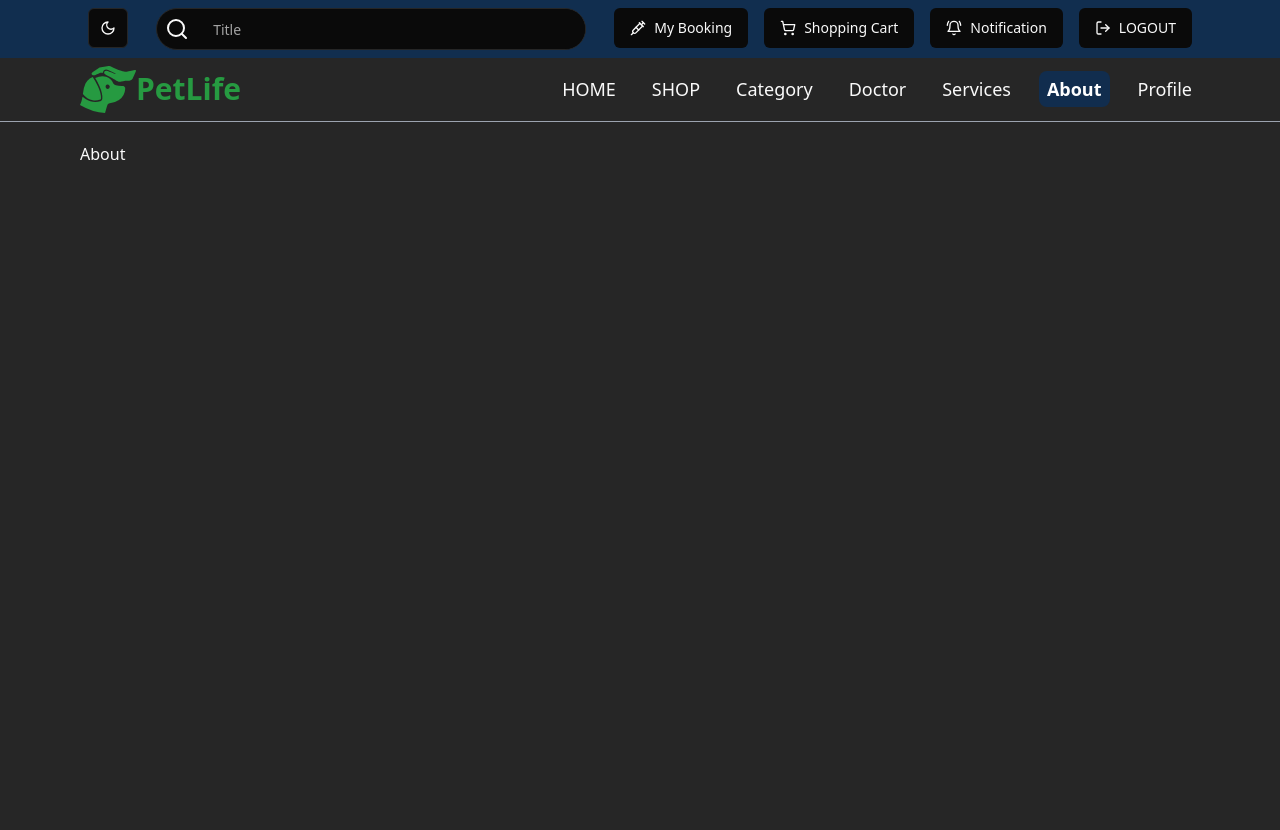
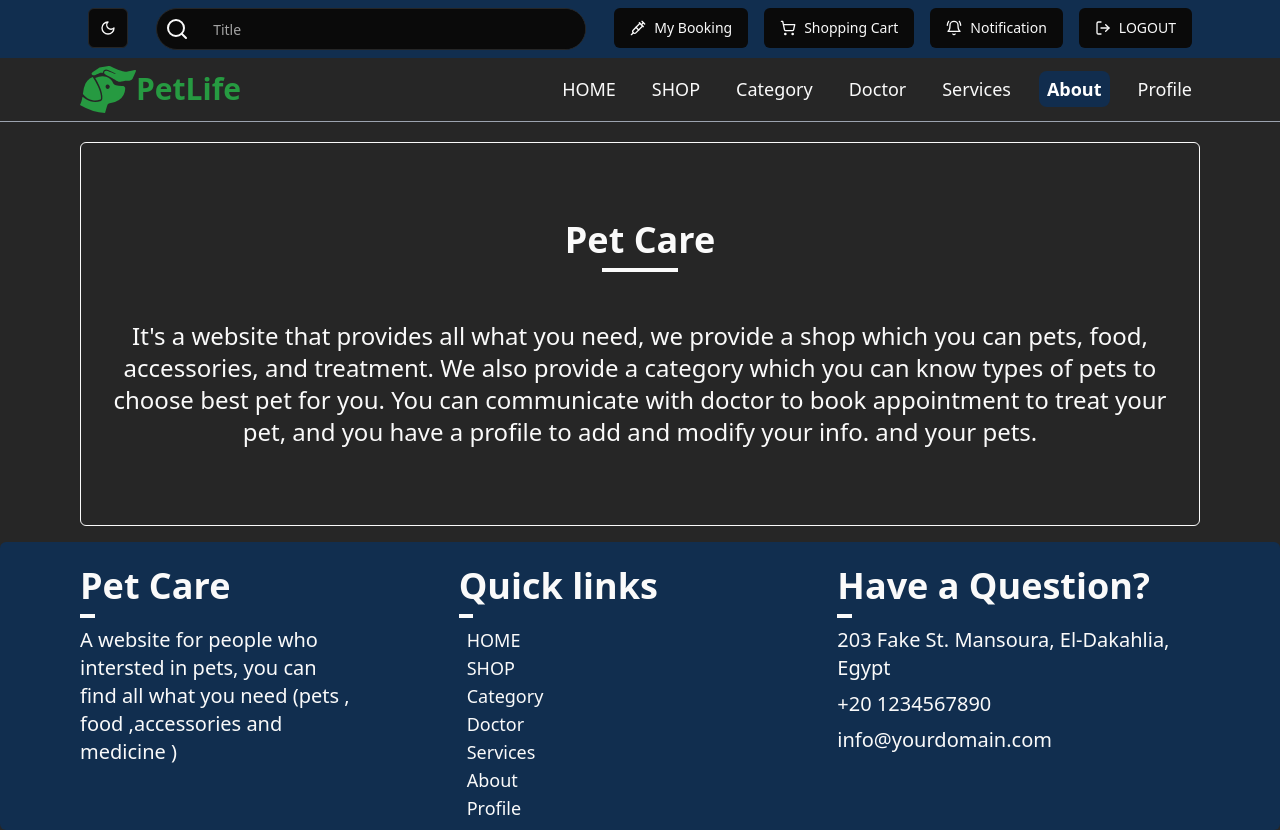
Before and after one commit to mostafa-mosad1/PetCare-final-graduation, a React (Vite) app: page /about in a window 1280 px wide. Before the commit the page ends 800 px from the top, so only its background shows below. Built offline with nearby package versions, Linux system fonts and the light colour scheme.

Commit message:
about footer

```diff
--- a/src/Layout/Layout.tsx
+++ b/src/Layout/Layout.tsx
@@ -1,3 +1,4 @@
+import Footer from "@/components/Footer";
 import HeaderOne from "@/components/Header/HeaderOne";
 import HeaderTwo from "@/components/Header/HeaderTwo";
 import { Outlet } from "react-router-dom";
@@ -8,9 +9,9 @@ function Layout() {
       <HeaderOne />
       <HeaderTwo />
       <div className="container">
-
-      <Outlet />
+        <Outlet />
       </div>
+      <Footer/>
     </div>
   );
 }
--- /dev/null
+++ b/src/components/Footer.tsx
@@ -0,0 +1,62 @@
+import { Link } from "react-router-dom";
+
+function Footer() {
+  return (
+    <>
+      <div className="flex justify-between container  bg-mains  pt-6 pb-2 rounded-md  space-x-4 ">
+        <div className="flex-1">
+          <h2 className="text-4xl font-semibold">Pet Care</h2>
+          <p className="w-[4%] h-1 bg-foreground my-2"></p>
+          <p className="w-3/4 text-xl">
+            A website for people who intersted in pets, you can find all what
+            you need (pets , food ,accessories and medicine )
+          </p>
+        </div>
+        <div className="flex-1">
+          <h2 className="text-4xl font-semibold">Quick links</h2>
+          <p className="w-[4%] h-1 bg-foreground my-2"></p>
+          <ul className=" flex   flex-col ">
+            <Link to="/">
+              <li className=" lg:text-lg lg:px-2 px-1 ">HOME</li>
+              <hr className="border-none outline-none h-0.5 bg-primary w-3/5 m-auto hidden" />
+            </Link>
+            <Link to={"/shop"}>
+              <li className=" lg:text-lg lg:px-2 px-1 ">SHOP</li>
+              <hr className="border-none outline-none h-0.5 bg-primary w-3/5 m-auto hidden" />
+            </Link>
+            <Link to={"/categories"}>
+              <li className=" lg:text-lg lg:px-2 px-1 ">Category</li>
+              <hr className="border-none outline-none h-0.5 bg-primary w-3/5 m-auto hidden" />
+            </Link>
+            <Link to={"/doctor"}>
+              <li className=" lg:text-lg lg:px-2 px-1 ">Doctor</li>
+              <hr className="border-none outline-none h-0.5 bg-primary w-3/5 m-auto hidden" />
+            </Link>
+            <Link to={"/services"}>
+              <li className=" lg:text-lg lg:px-2 px-1 ">Services</li>
+              <hr className="border-none outline-none h-0.5 bg-primary w-3/5 m-auto hidden" />
+            </Link>
+            <Link to={"/about"}>
+              <li className=" lg:text-lg lg:px-2 px-1 ">About</li>
+              <hr className="border-none outline-none h-0.5 bg-primary w-3/5 m-auto hidden" />
+            </Link>
+            <Link to={"/profile"}>
+              <li className=" lg:text-lg lg:px-2 px-1 ">Profile</li>
+              <hr className="border-none outline-none h-0.5 bg-primary w-3/5 m-auto hidden" />
+            </Link>
+          </ul>
+        </div>
+        <div className="flex-1">
+          <h2 className="text-4xl font-semibold ">Have a Question?</h2>
+          <p className="w-[4%] h-1 bg-foreground my-2"></p>
+
+          <p className="text-xl my-2">203 Fake St. Mansoura, El-Dakahlia, Egypt</p>
+          <p className="text-xl my-2">+20 1234567890</p>
+          <p className="text-xl my-2">info@yourdomain.com</p>
+        </div>
+      </div>
+    </>
+  );
+}
+
+export default Footer;
--- a/src/pages/About.tsx
+++ b/src/pages/About.tsx
@@ -1,5 +1,23 @@
 function About() {
-  return <div>About</div>;
+  return (
+    <>
+      <div className="text-center p-4  space-y-10 h-96 my-4  flex flex-col justify-center items-center rounded-md border border-foreground">
+       <div className="">
+       <h2 className="text-4xl font-bold">Pet Care</h2>
+       <p className="w-[50%] h-1 bg-foreground my-2 mx-auto"></p>
+       </div>
+
+        <p className="text-2xl">
+          It's a website that provides all what you need, we provide a shop
+          which you can pets, food, accessories, and treatment. We also provide
+          a category which you can know types of pets to choose best pet for
+          you. You can communicate with doctor to book appointment to treat your
+          pet, and you have a profile to add and modify your info. and your
+          pets.
+        </p>
+      </div>
+    </>
+  );
 }
 
 export default About;
--- a/src/pages/Doctor.tsx
+++ b/src/pages/Doctor.tsx
@@ -1,5 +1,4 @@
 import { Dot } from "lucide-react";
-import me from "../assets/log.png";
 import useGetHook from "@/Hooks/reactQuery";
 import { IVets } from "@/interface";
 
```
